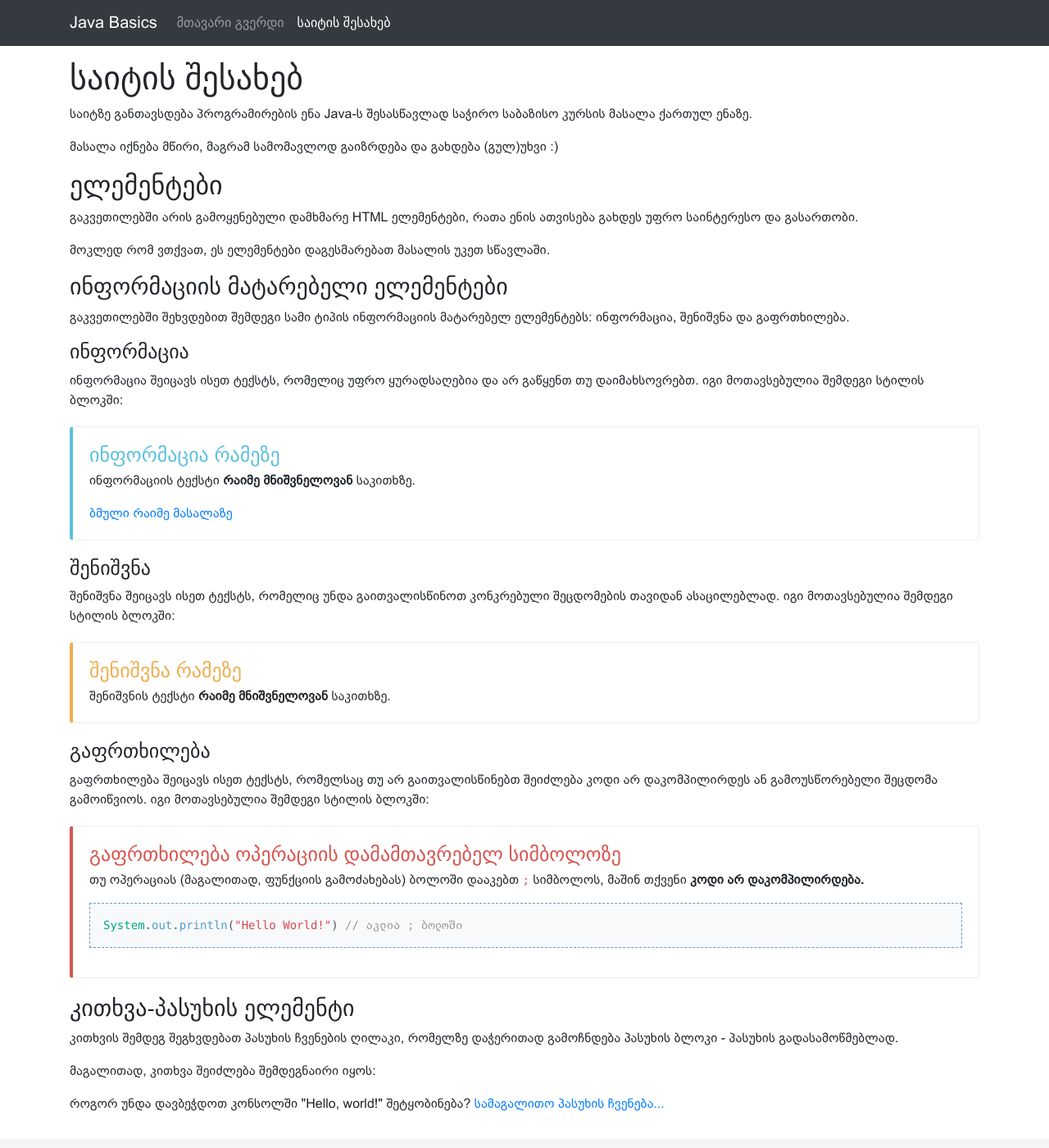
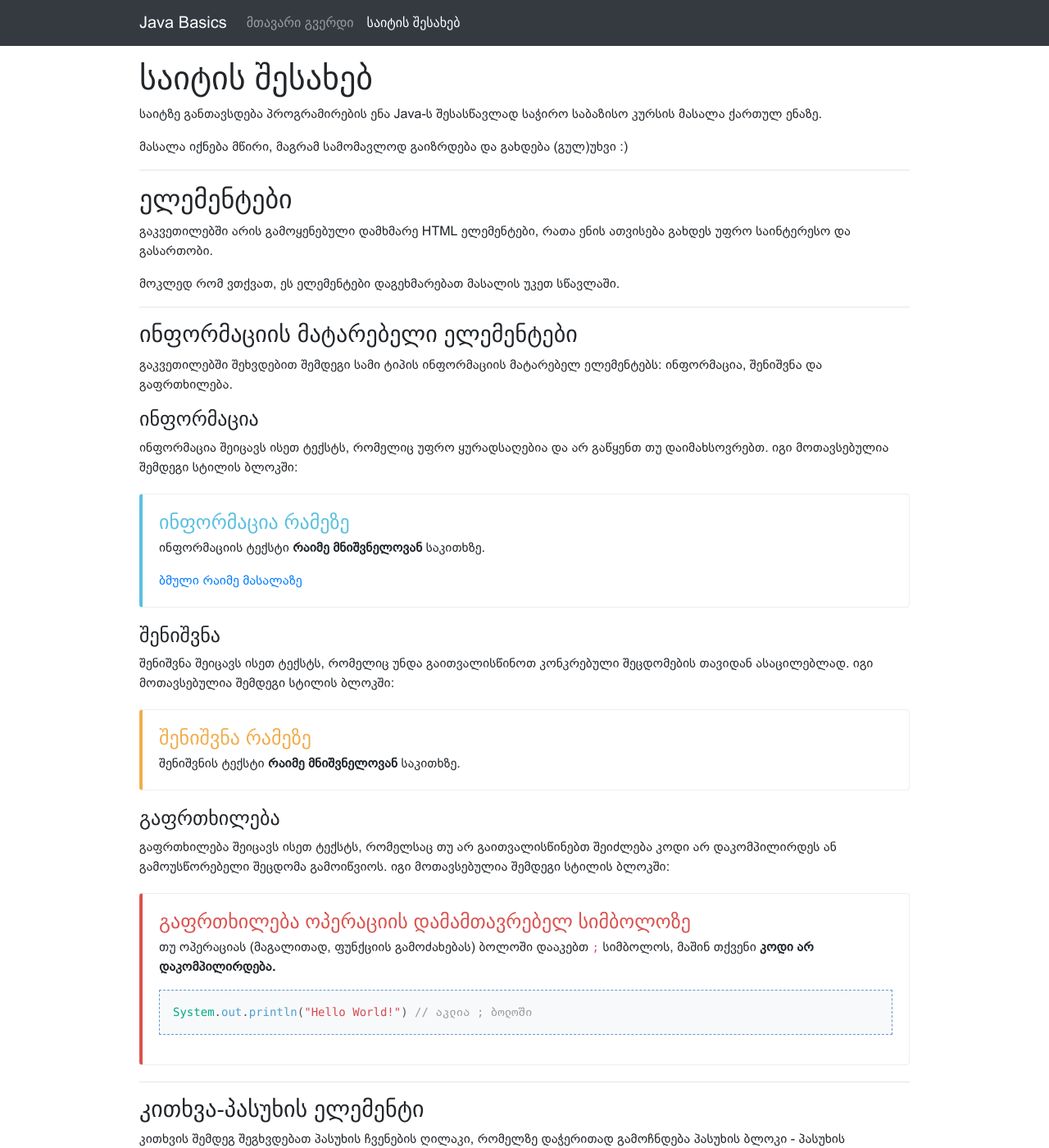
Before and after one commit to vakho10/java-basics, a Jekyll site: the page built from about.html, in a window 1280 px wide and 1400 px high. Shown: the whole window at 82% size. Built offline with Jekyll 4.4.1, drawn with Linux system fonts in a browser that asks for light colours; some web fonts are replaced; some of the changed text lies outside the part shown.

Commit message:
Changed style and fixed typo.

```diff
--- a/_includes/footer.html
+++ b/_includes/footer.html
@@ -1,5 +1,5 @@
 <footer class="footer">
-    <div class="container">
-        <span>Place sticky footer content here.</span>
+    <div class="container max-width">
+        <span>ყველა უფლება დაცულია &copy; 2019</span>
     </div>
 </footer>
--- a/_includes/header.html
+++ b/_includes/header.html
@@ -1,7 +1,7 @@
 <header>
     <!-- Fixed navbar -->
     <nav class="navbar navbar-expand-md navbar-dark fixed-top bg-dark">
-        <div class="container">
+        <div class="container max-width">
             <a class="navbar-brand" href='{{ "/" | relative_url }}'>{{ site.title }}</a>
             <button class="navbar-toggler" type="button" data-toggle="collapse" data-target="#navbarCollapse" aria-controls="navbarCollapse"
                 aria-expanded="false" aria-label="Toggle navigation">
--- a/_layouts/default.html
+++ b/_layouts/default.html
@@ -9,7 +9,7 @@
   {% include header.html %}
 
   <!-- Begin page content -->
-  <main class="container">
+  <main class="container max-width">
     {{ content }}
   </main>
 
--- a/about.html
+++ b/about.html
@@ -8,9 +8,13 @@
 <p>საიტზე განთავსდება პროგრამირების ენა Java-ს შესასწავლად საჭირო საბაზისო კურსის მასალა ქართულ ენაზე.</p>
 <p>მასალა იქნება მწირი, მაგრამ სამომავლოდ გაიზრდება და გახდება (გულ)უხვი :)</p>
 
+<hr />
+
 <h2>ელემენტები</h2>
 <p>გაკვეთილებში არის გამოყენებული დამხმარე HTML ელემენტები, რათა ენის ათვისება გახდეს უფრო საინტერესო და გასართობი. </p>
-<p>მოკლედ რომ ვთქვათ, ეს ელემენტები დაგესმარებათ მასალის უკეთ სწავლაში.</p>
+<p>მოკლედ რომ ვთქვათ, ეს ელემენტები დაგეხმარებათ მასალის უკეთ სწავლაში.</p>
+
+<hr />
 
 <h3>ინფორმაციის მატარებელი ელემენტები</h3>
 <p>გაკვეთილებში შეხვდებით შემდეგი სამი ტიპის ინფორმაციის მატარებელ ელემენტებს: ინფორმაცია, შენიშვნა და გაფრთხილება.</p>
@@ -42,6 +46,8 @@
   {% highlight java %}System.out.println("Hello World!") // აკლია ; ბოლოში{% endhighlight %}
 </div>
 
+<hr />
+
 <h3>კითხვა-პასუხის ელემენტი</h3>
 <p>კითხვის შემდეგ შეგხვდებათ პასუხის ჩვენების ღილაკი, რომელზე დაჭერითად გამოჩნდება პასუხის ბლოკი - პასუხის
   გადასამოწმებლად.</p>
--- a/assets/css/sticky-footer-navbar.css
+++ b/assets/css/sticky-footer-navbar.css
@@ -12,7 +12,8 @@
 .footer {
   height: 60px;
   line-height: 60px; /* Vertically center the text there */
-  background-color: #f5f5f5;
+  background-color: #616161;
+  color: #eee;
 }
 
 
--- a/assets/css/style.css
+++ b/assets/css/style.css
@@ -13,6 +13,10 @@
     margin: 0;
 }
 
+.max-width {
+    max-width: 970px;
+}
+
 body {
     font-family: "BPG Ingiri Arial", sans-serif;
 }
```
